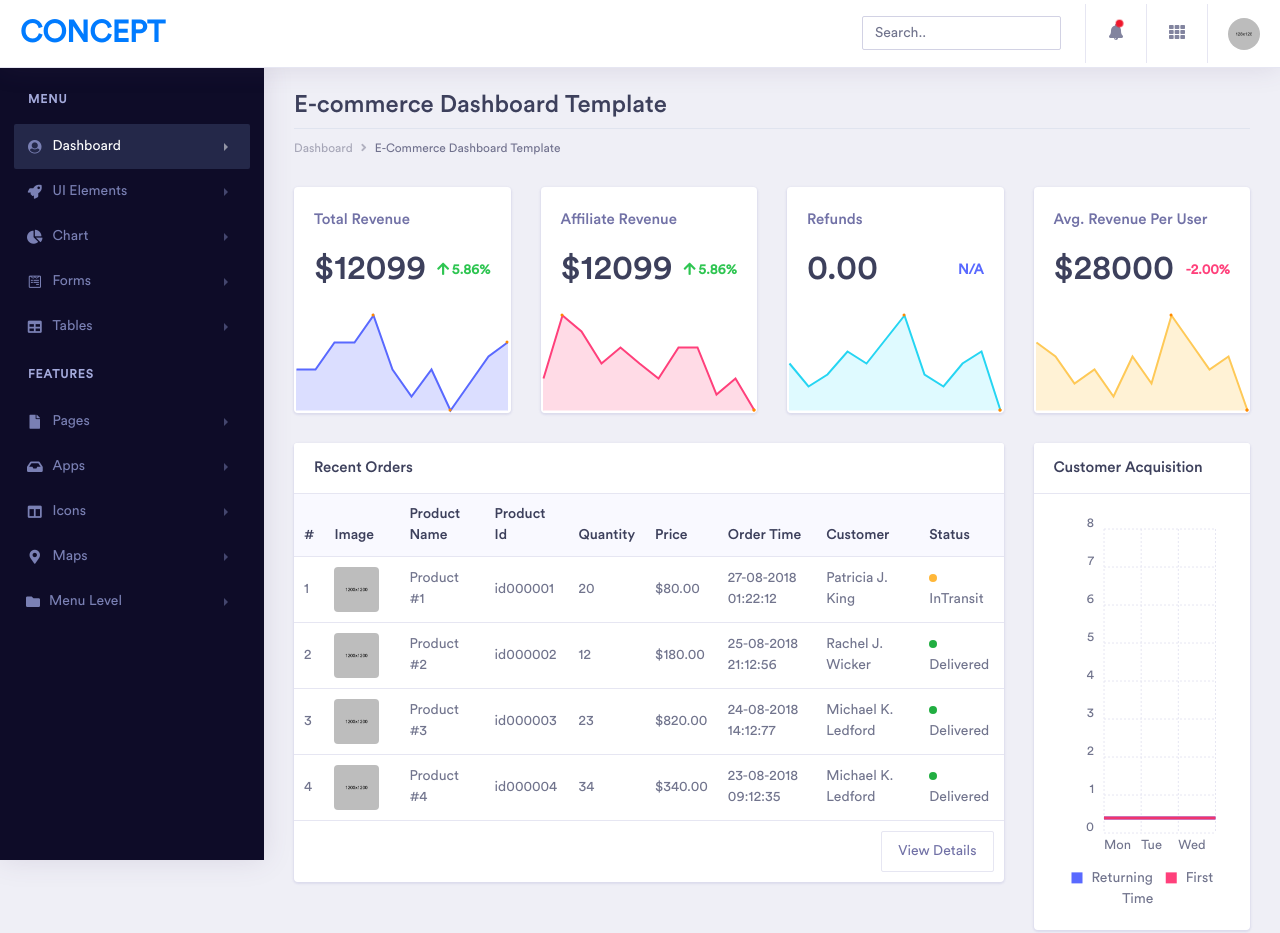
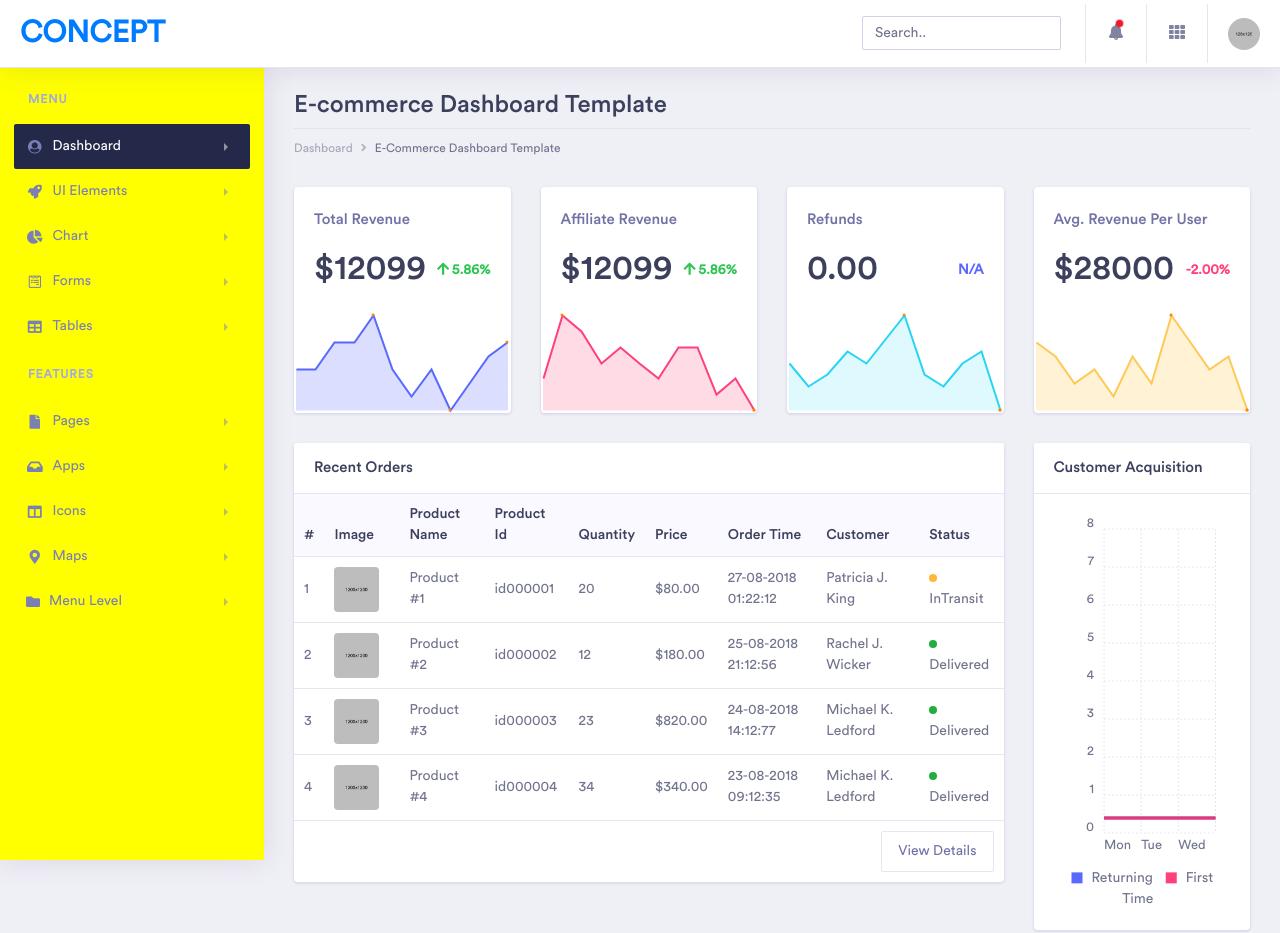
Before and after one commit to BESHab2019/AdminDashboard, a plain HTML site: page index.html in a window 1280 px wide. Shown: the top 933 px of the page. Drawn offline with Linux system fonts and the light colour scheme.

Commit message:
change menue back-color

```diff
--- a/index.html
+++ b/index.html
@@ -141,7 +141,7 @@
         <!-- left sidebar -->
         <!-- ============================================================== -->
         <div class="nav-left-sidebar sidebar-dark">
-            <div class="menu-list">
+            <div class="menu-list" style="background-color:yellow">
                 <nav class="navbar navbar-expand-lg navbar-light">
                     <a class="d-xl-none d-lg-none" href="#">Dashboard</a>
                     <button class="navbar-toggler" type="button" data-toggle="collapse" data-target="#navbarNav" aria-controls="navbarNav" aria-expanded="false" aria-label="Toggle navigation">
```
